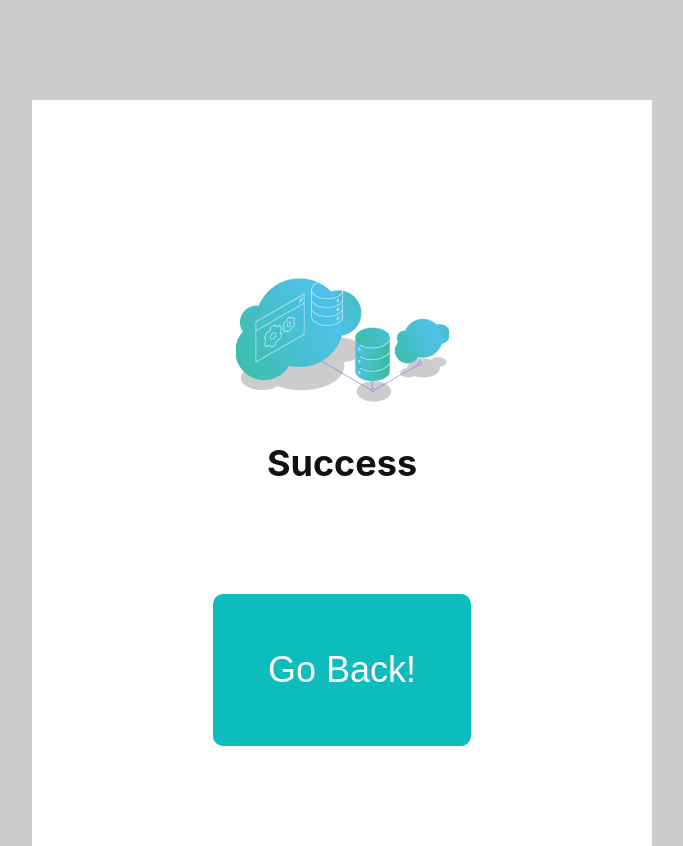
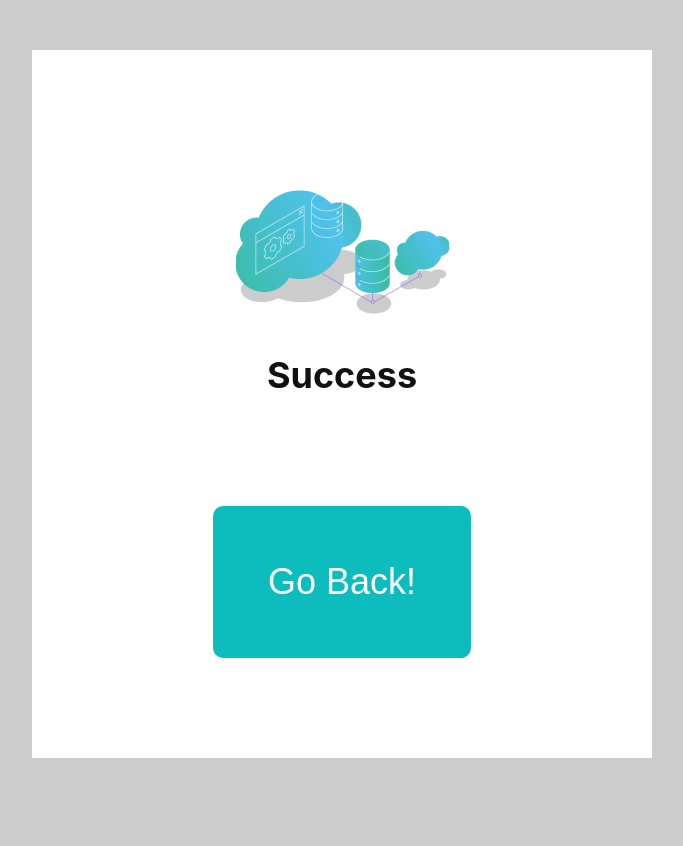
Before and after one commit to eduardonowa/projeto_compass_vuejs, a Vue app: page /#/SucessView in a window 1280 px wide. Shown: the whole page, without its empty margins (298-981 px from the left). After the commit the page ends 800 px from the top, so only its background shows below. Built offline with nearby package versions, Linux system fonts and the light colour scheme.

Commit message:
shore: adjusting margin top on sucessview

```diff
--- a/src/App.vue
+++ b/src/App.vue
@@ -37,7 +37,7 @@ body {
   max-width: 620px;
   max-height: 100%;
   margin: 0 auto;
-  margin-top: 100px;
+  margin-top: 50px;
   padding: 0 3vw;
 }
 
--- a/src/views/SucessView.vue
+++ b/src/views/SucessView.vue
@@ -38,7 +38,7 @@ export default {
 
 <style scooped>
 .pageSucess {
-  padding-top: 10vw;
+  padding-top: 7vw;
   display: flex;
   flex-flow: column;
   align-items: center;
```
